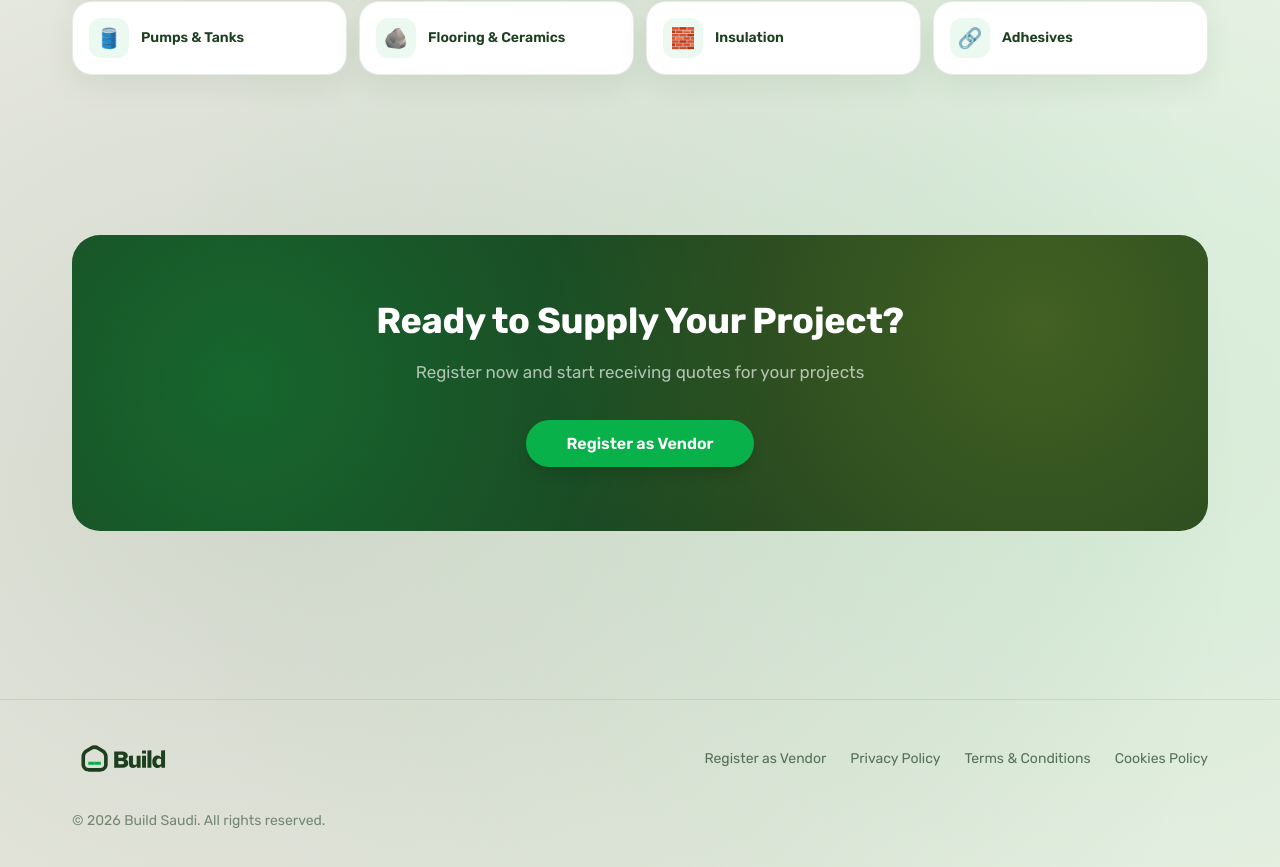
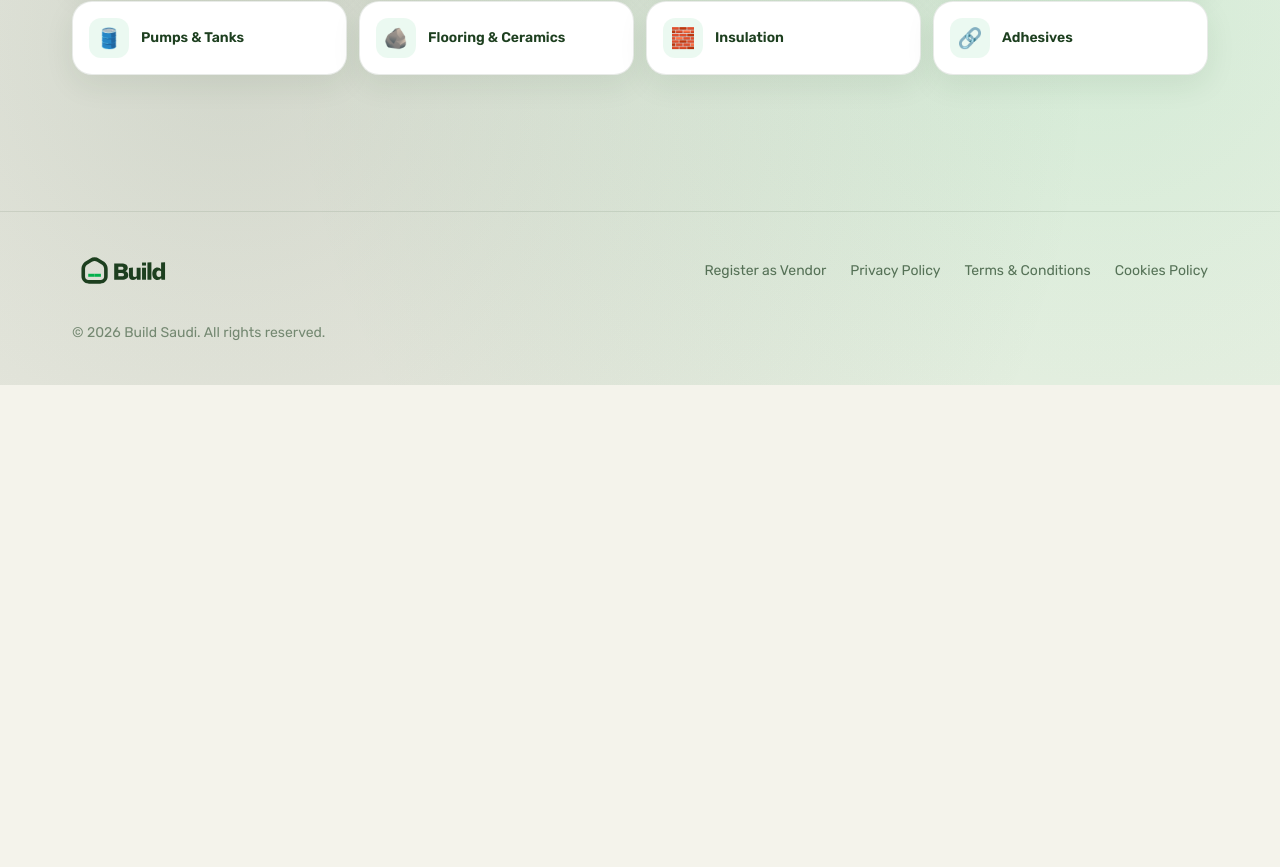
Before and after one commit to sulaimanalsuqub/buildsaudi, a Next.js app: page / in a window 1280 px wide. Shown: the part 1718-2585 px from the top of the page. After the commit the page ends 2103 px from the top, so only its background shows below. Built offline with nearby package versions, Linux system fonts and the light colour scheme.

Commit message:
feat: remove CTA banner section from homepage

```diff
--- a/components/sections/home-content.tsx
+++ b/components/sections/home-content.tsx
@@ -260,35 +260,6 @@ export function HomeContent({ isRtl = false }: HomeContentProps) {
         </Container>
       </section>
 
-      {/* ── CTA Banner ── */}
-      <section className="py-14 pb-20 md:py-20 md:pb-28">
-        <Container>
-          <motion.div
-            initial={{ opacity: 0, y: 20 }}
-            whileInView={{ opacity: 1, y: 0 }}
-            viewport={{ once: true }}
-            transition={{ duration: 0.45 }}
-            className="relative overflow-hidden rounded-[28px] bg-brand-dark px-6 py-14 text-center md:px-16 md:py-16"
-          >
-            {/* decorative blobs */}
-            <div
-              aria-hidden="true"
-              className="absolute inset-0 bg-[radial-gradient(circle_at_15%_50%,rgba(9,177,75,0.35)_0%,transparent_55%),radial-gradient(circle_at_85%_30%,rgba(197,217,45,0.22)_0%,transparent_50%)]"
-            />
-
-            <div className="relative z-10">
-              <h2 className="type-section-title mx-auto text-white">{t.ctaTitle}</h2>
-              <p className="type-body mx-auto mt-4 max-w-lg text-white/65">{t.ctaSub}</p>
-              <Link
-                href={isRtl ? "/ar/register" : "/register"}
-                className="mt-8 inline-block rounded-full bg-brand-primary px-10 py-3.5 type-button text-white shadow-lg transition-all hover:bg-brand-primary/80 focus-visible:outline-none focus-visible:ring-2 focus-visible:ring-white/40"
-              >
-                {t.ctaBtn}
-              </Link>
-            </div>
-          </motion.div>
-        </Container>
-      </section>
 
     </main>
   );
```
